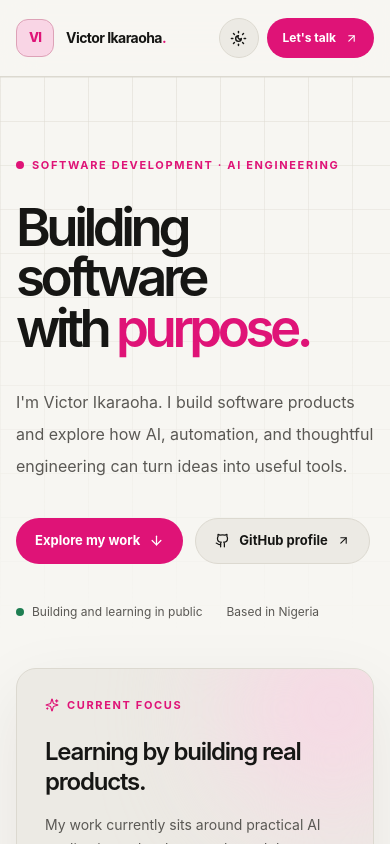
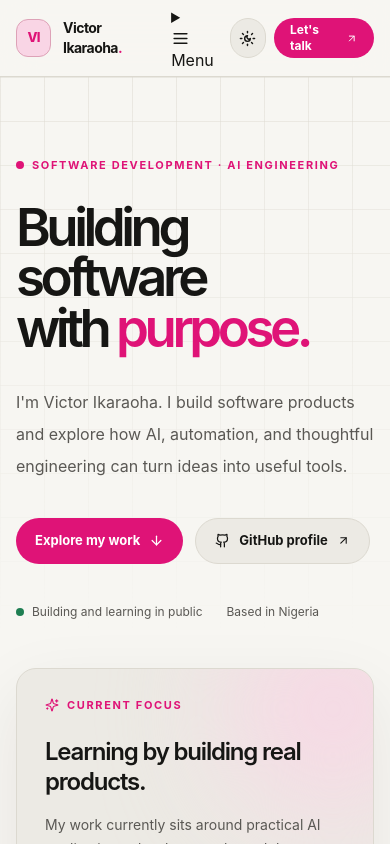
Before and after one commit to victorikaraoha23/morphfolio, a Next.js app: page / in a window 390 px wide. Shown: the top 844 px of the page. Built offline with nearby package versions, Linux system fonts and the light colour scheme.

Commit message:
feat: add accessible mobile navigation

```diff
--- a/src/app/page.tsx
+++ b/src/app/page.tsx
@@ -6,6 +6,7 @@ import {
   ExternalLink,
   Github,
   Layers3,
+  Menu,
   Sparkles,
   Workflow
 } from "lucide-react";
@@ -98,6 +99,15 @@ export default function Home() {
             <a className="nav-link" href="#capabilities">Capabilities</a>
             <a className="nav-link" href="#contact">Contact</a>
           </nav>
+          <details className="mobile-menu relative md:hidden">
+            <summary aria-label="Open navigation menu"><Menu size={19} aria-hidden="true" /><span>Menu</span></summary>
+            <nav className="mobile-menu-panel absolute right-0 top-12 z-50 flex min-w-44 flex-col gap-4 rounded-2xl border border-line bg-background p-5 shadow-xl" aria-label="Mobile navigation">
+              <a className="nav-link" href="#about">About</a>
+              <a className="nav-link" href="#work">Projects</a>
+              <a className="nav-link" href="#capabilities">Capabilities</a>
+              <a className="nav-link" href="#contact">Contact</a>
+            </nav>
+          </details>
           <div className="flex items-center gap-2">
             <ThemeToggle />
             <a href="#contact" className="primary-button !min-h-10 !px-4 !text-xs">Let's talk <ArrowUpRight size={13} aria-hidden="true" /></a>
```
